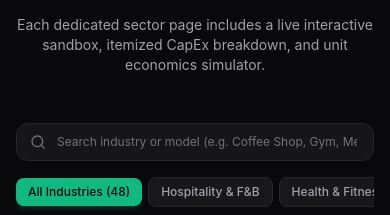
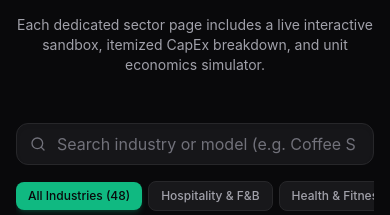
Before and after one commit to azizdogru/finmodel-pro, a Next.js app: page / in a window 390 px wide. Shown: the part 1860-2075 px from the top of the page. Built offline with nearby package versions, Linux system fonts and the light colour scheme; no server answers.

Commit message:
fix(mobile): resolve iOS safari 16px auto-zoom bug and improve mobile responsiveness

```diff
--- a/src/app/globals.css
+++ b/src/app/globals.css
@@ -32,3 +32,12 @@ body {
 ::-webkit-scrollbar-thumb:hover {
   background: #3f3f46;
 }
+
+/* Prevent iOS Safari automatic zoom on inputs (<16px triggers auto-zoom) */
+@media (max-width: 639px) {
+  input,
+  select,
+  textarea {
+    font-size: 16px !important;
+  }
+}
```
